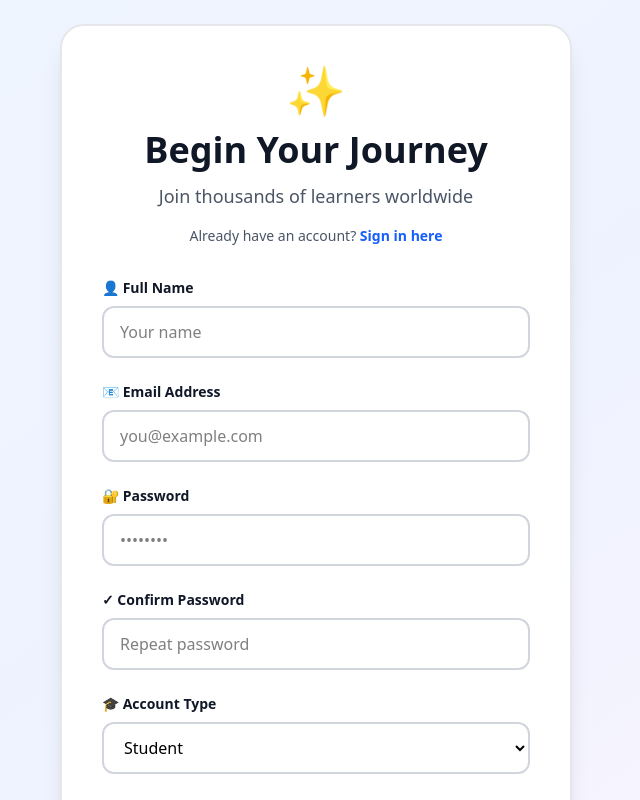
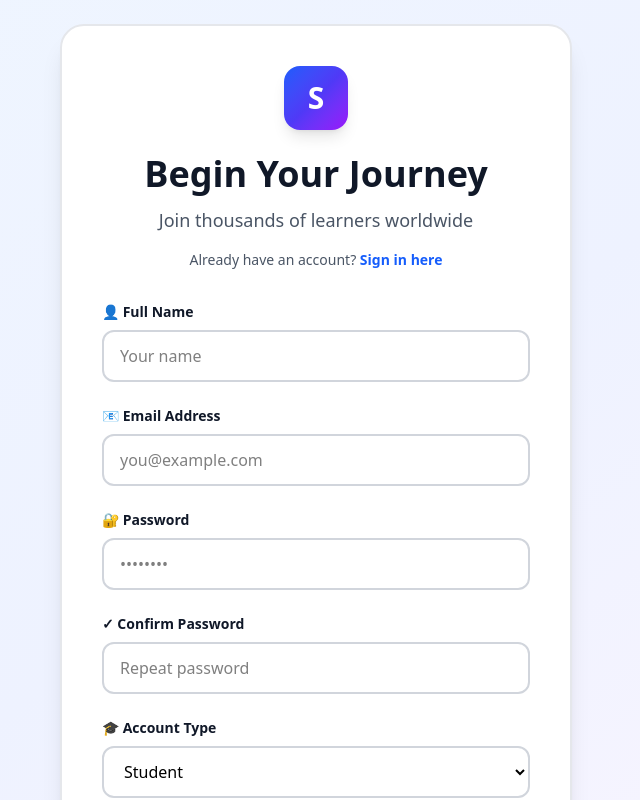
Before and after one commit to bharathraj49/Smart_course_trackss, a React (Vite) app in the folder codes/Frontend/vite-project/: page /signup in a window 1280 px wide. Shown: the top 800 px of the page, without its empty margins (324-964 px from the left). Built offline with nearby package versions, Linux system fonts and the light colour scheme; no server answers.

Commit message:
style: restore S logo to auth pages

```diff
--- a/codes/Frontend/vite-project/src/components/Login.jsx
+++ b/codes/Frontend/vite-project/src/components/Login.jsx
@@ -43,7 +43,7 @@ const Login = () => {
       <div className="max-w-md w-full">
         <div className="bg-white rounded-3xl p-8 md:p-10 shadow-xl border-2 border-gray-200 transition-all duration-300">
           <div className="mb-8 text-center">
-            <div className="text-5xl mb-4">👋</div>
+            <div className="mx-auto h-16 w-16 flex items-center justify-center rounded-2xl bg-gradient-to-br from-blue-600 via-indigo-600 to-purple-600 text-white font-bold text-3xl shadow-lg mb-6">S</div>
             <h2 className="text-3xl md:text-4xl font-bold text-gray-900">Welcome Back</h2>
             <p className="mt-3 text-lg text-gray-600">Continue your learning journey</p>
             <p className="mt-4 text-sm text-gray-600">New here? <Link to="/signup" className="font-semibold text-blue-600 hover:text-indigo-600 hover:underline transition-colors">Create an account</Link></p>
--- a/codes/Frontend/vite-project/src/components/Signup.jsx
+++ b/codes/Frontend/vite-project/src/components/Signup.jsx
@@ -74,7 +74,7 @@ const Signup = () => {
       <div className="max-w-lg w-full">
         <div className="bg-white rounded-3xl p-8 md:p-10 shadow-xl border-2 border-gray-200 transition-all duration-300">
           <div className="mb-8 text-center">
-            <div className="text-5xl mb-4">✨</div>
+            <div className="mx-auto h-16 w-16 flex items-center justify-center rounded-2xl bg-gradient-to-br from-blue-600 via-indigo-600 to-purple-600 text-white font-bold text-3xl shadow-lg mb-6">S</div>
             <h2 className="text-3xl md:text-4xl font-bold text-gray-900">Begin Your Journey</h2>
             <p className="mt-3 text-lg text-gray-600">Join thousands of learners worldwide</p>
             <p className="mt-4 text-sm text-gray-600">Already have an account? <Link to="/login" className="font-semibold text-blue-600 hover:text-indigo-600 hover:underline transition-colors">Sign in here</Link></p>
```
